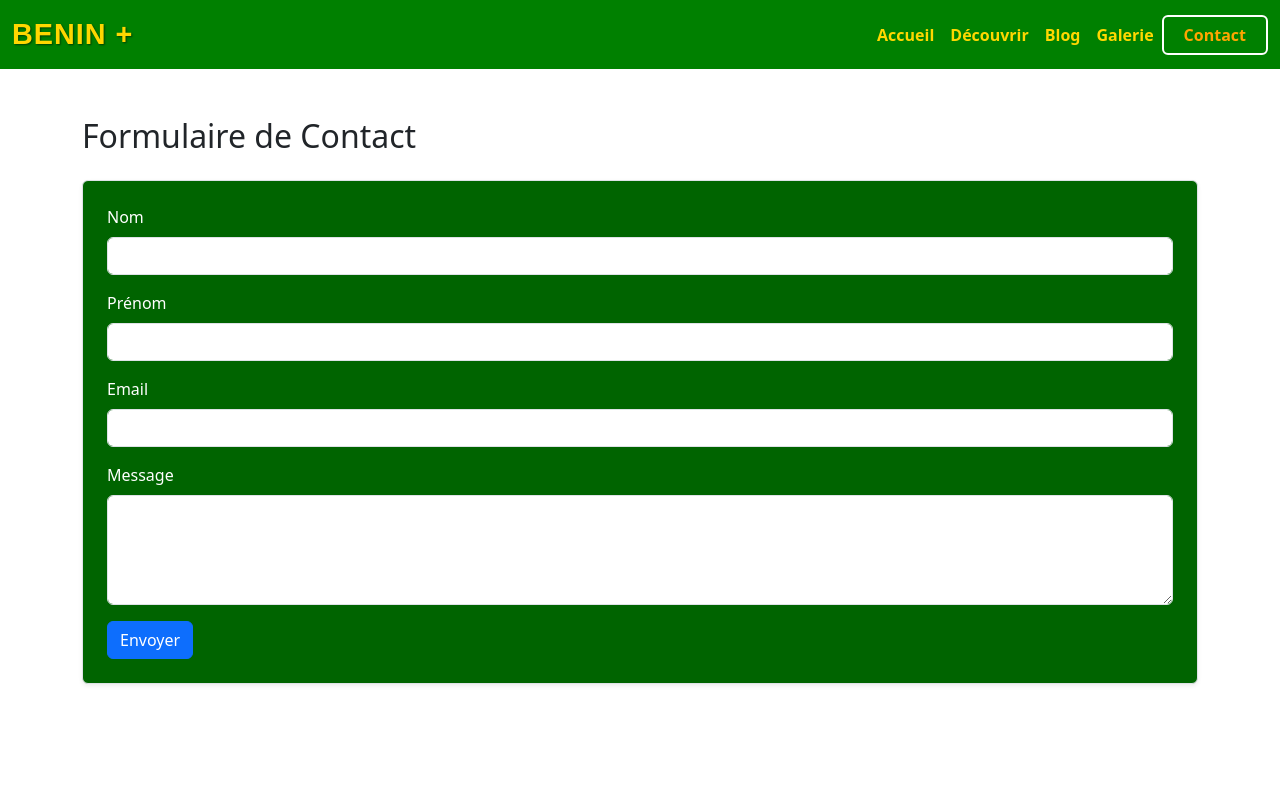
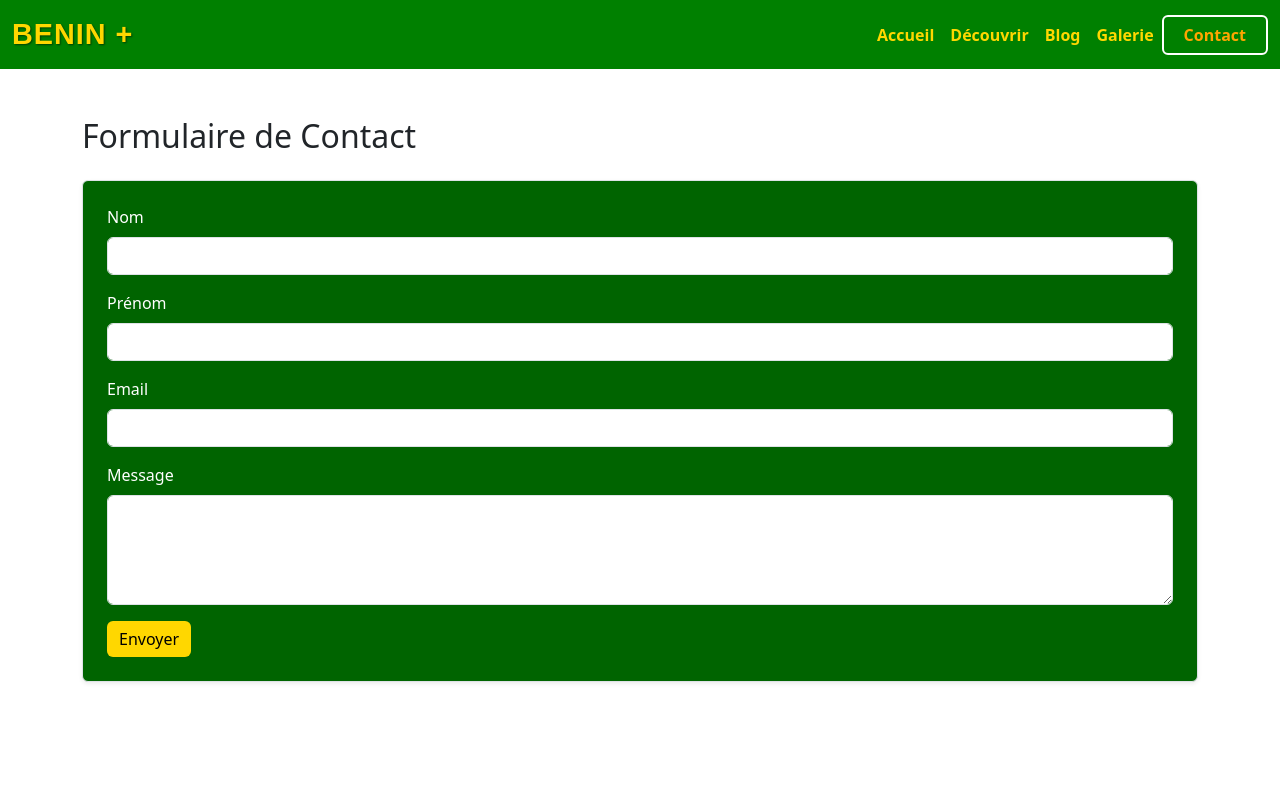
Before and after one commit to Samsirath18/VisiteBenin, a React (Vite) app: page /contact in a window 1280 px wide. Shown: the top 800 px of the page. Built offline with nearby package versions, Linux system fonts and the light colour scheme; no server answers.

Commit message:
Modification de contact

```diff
--- a/src/Components/Contact.css
+++ b/src/Components/Contact.css
@@ -6,3 +6,50 @@ form {
 input {
     background: transparent;
 }
+
+/* Animation d'apparition générale du formulaire */
+.fade-in-form {
+    opacity: 0;
+    transform: translateY(20px);
+    animation: fadeInUp 0.8s ease-out forwards;
+  }
+
+  @keyframes fadeInUp {
+    to {
+      opacity: 1;
+      transform: translateY(0);
+    }
+  }
+
+  /* Champs de formulaire : animation au focus */
+  input:focus, textarea:focus {
+    outline: none;
+    border: 2px solid #006400;
+    box-shadow: 0 0 8px rgba(201, 228, 201, 0.4);
+    transition: all 0.3s ease;
+  }
+
+  /* Bouton animé au survol */
+  button.btn-primary {
+    background-color: #FFD700;
+    border: none;
+    transition: transform 0.2s ease, background-color 0.3s ease;
+    color: black;
+  }
+
+  button.btn-primary:hover {
+    transform: scale(1.05);
+    background-color: #16fd48;
+  }
+
+  /* Message de succès avec animation */
+  .alert-success {
+    animation: fadeInSuccess 0.6s ease-out forwards;
+    opacity: 0;
+  }
+
+  @keyframes fadeInSuccess {
+    to {
+      opacity: 1;
+    }
+  }
--- a/src/Components/Contact.jsx
+++ b/src/Components/Contact.jsx
@@ -23,7 +23,7 @@ function Contact() {
     <div className="container mt-5">
       <h2 className="mb-4">Formulaire de Contact</h2>
 
-      <form onSubmit={handleSubmit} className="p-4 border rounded shadow-sm ">
+      <form onSubmit={handleSubmit} className="p-4 border rounded shadow-sm fade-in-form ">
         <div className="mb-3">
           <label htmlFor="name" className="form-label">Nom</label>
           <input type="text" id="name" name="name" className="form-control"
```
